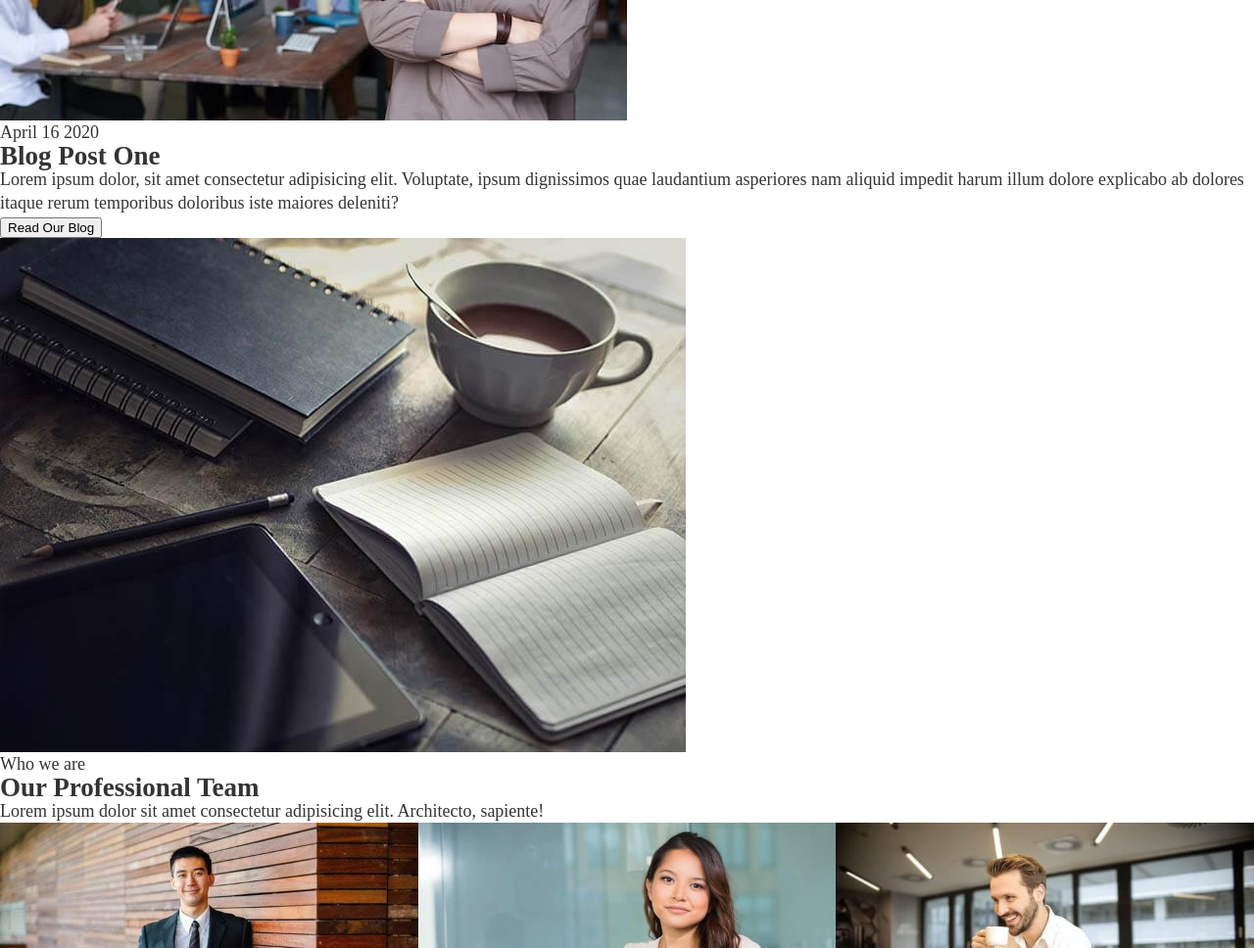
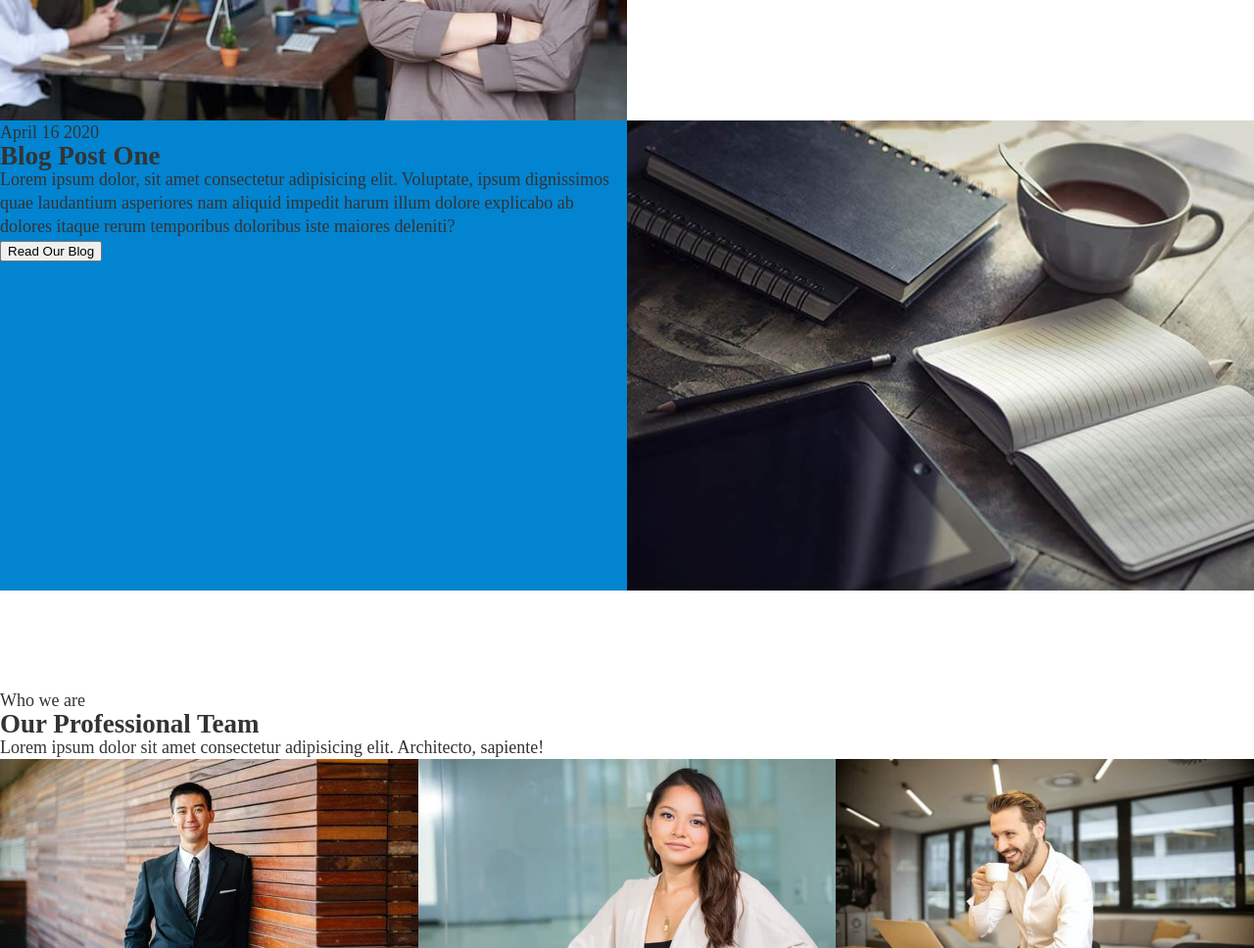
Before and after one commit to Bohdana-Halenko/SoftServe_23g, a plain HTML site: page index.html in a window 1280 px wide. Shown: the part 3780-4748 px from the top of the page at 98% size. Drawn offline with Linux system fonts and the light colour scheme.

Commit message:
added styles

```diff
--- /dev/null
+++ b/css/blog.css
@@ -0,0 +1,13 @@
+.blog{
+    margin-bottom: 100px;
+}
+.blog__wrapper{
+    display: flex;
+}
+.blog__block{
+    width: 50%;
+    background-color: #0284D0;
+}
+.blog__photo{
+    width: 50%;
+}
--- a/css/index.css
+++ b/css/index.css
@@ -2,6 +2,7 @@
 @import url(header.css);
 @import url(home.css);
 @import url(about.css);
+@import url(blog.css);
 @import url(team.css);
 
 @import url(footer.css);
--- a/index.html
+++ b/index.html
@@ -139,15 +139,15 @@
 
 
         <!-- BLOG -->
-        <section id="blog">
-            <div>
-                <div>
+        <section id="blog" class="blog">
+            <div class="blog__wrapper">
+                <div class="blog__block">
                     <p>April 16 2020</p>
                     <h2>Blog Post One</h2>
                     <p>Lorem ipsum dolor, sit amet consectetur adipisicing elit. Voluptate, ipsum dignissimos quae laudantium asperiores nam aliquid impedit harum illum dolore explicabo ab dolores itaque rerum temporibus doloribus iste maiores deleniti?</p>
                     <button>Read Our Blog</button>
                 </div>
-                <div>
+                <div class="blog__photo">
                     <picture>
                         <source srcset="
                                         img/home/blog.jpg    1x,
```
